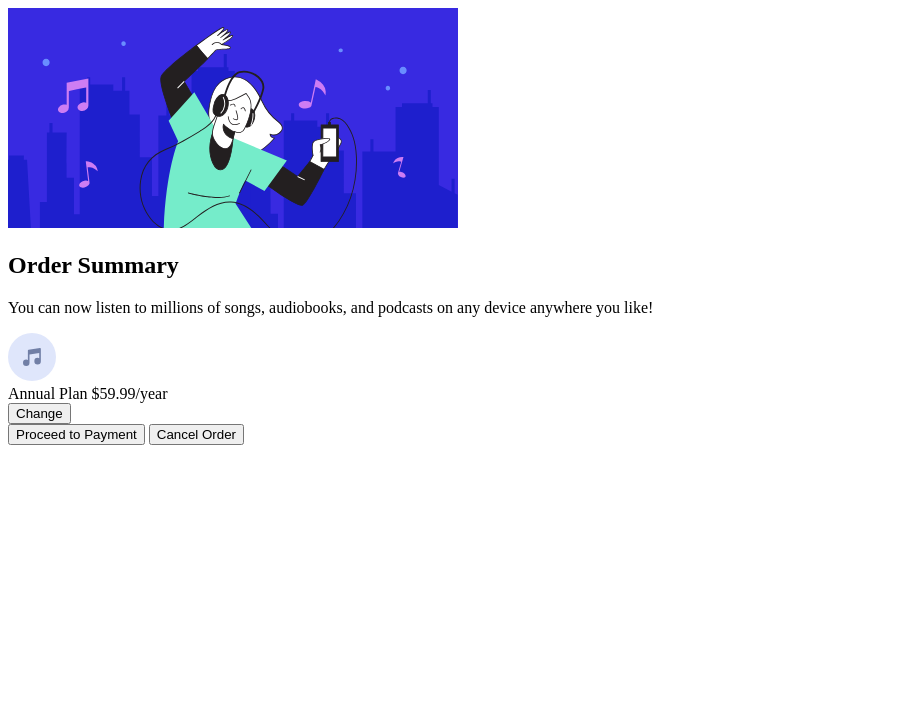
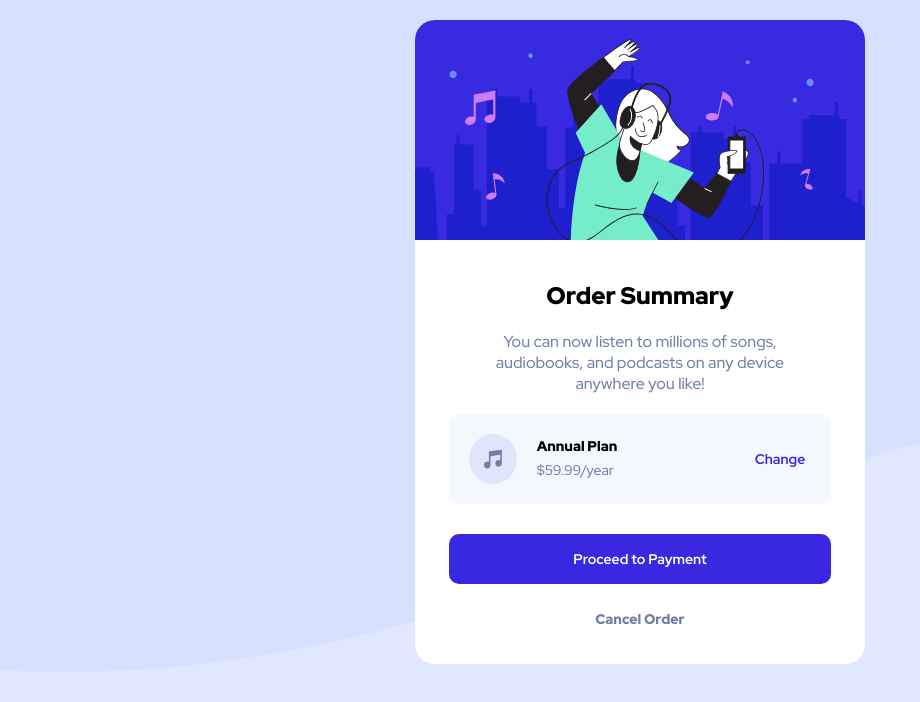
Before and after one commit to limhizy15/order-summary-component, a plain HTML site: page index.html in a window 1280 px wide. Shown: the whole page, without its empty margins (0-920 px from the left). Drawn offline with Linux system fonts and the light colour scheme.

Commit message:
CSS styling (static)

```diff
--- a/index.html
+++ b/index.html
@@ -6,6 +6,11 @@
   <link rel="icon" type="image/png" sizes="32x32" href="./images/favicon-32x32.png">
   <title>Frontend Mentor | Order summary card</title>
   <link rel="stylesheet" href="style.css">
+  <!-- font -->
+  <link rel="preconnect" href="https://fonts.googleapis.com">
+  <link rel="preconnect" href="https://fonts.gstatic.com" crossorigin>
+  <link href="https://fonts.googleapis.com/css2?family=Red+Hat+Display:wght@500;700;900&display=swap" rel="stylesheet">
+
   <!-- Feel free to remove these styles or customise in your own stylesheet 👍 -->
   <!-- <style>
     .attribution { font-size: 11px; text-align: center; }
--- a/style.css
+++ b/style.css
@@ -0,0 +1,114 @@
+:root {
+  /* Color */
+  --color-pale-blue: hsl(225, 100%, 94%);
+  --color-bright-blue: hsl(245, 75%, 52%);
+  --color-very-pale-blue: hsl(225, 100%, 98%);
+  --color-desaturated-blue: hsl(224, 23%, 55%);
+  --color-dark-blue: hsl(223, 47%, 23%);
+}
+
+* {
+  box-sizing: border-box;
+  font-family: 'Red Hat Display', sans-serif;
+}
+
+body {
+  background: url(images/pattern-background-desktop.svg) center/cover no-repeat;
+  background-color: var(--color-pale-blue);
+}
+
+.card {
+  background-color: white;
+  width: 450px;
+  margin: 0 auto;
+  margin-top: 20px;
+  display: flex;
+  flex-direction: column;
+  align-items: center;
+  justify-content: center;
+  border-radius: 20px;
+  overflow: hidden;
+}
+
+.card__title {
+  margin-top: 40px;
+  font-weight: 900;
+}
+
+.card__description {
+  text-align: center;
+  margin: 0 50px;
+  color: var(--color-desaturated-blue);
+  font-size: 16px;
+  margin-bottom: 20px;
+}
+
+.card__price {
+  background-color: var(--color-very-pale-blue);
+  display: flex;
+  justify-content: center;
+  width: 85%;
+  justify-content: flex-start;
+  padding: 20px 20px;
+  margin-bottom: 30px;
+  border-radius: 10px;
+}
+
+.icon {
+  margin-right: 20px;
+}
+
+.info {
+  line-height: 24px;
+}
+
+.info__title,
+.info__price {
+  display: block;
+  font-size: 14px;
+}
+
+.info__title {
+  font-weight: 900;
+}
+
+.info__price {
+  color: var(--color-desaturated-blue);
+}
+
+.change {
+  border: none;
+  background-color: transparent;
+  margin-left: auto;
+  font-size: 14px;
+  font-weight: 700;
+  color: var(--color-bright-blue);
+  line-height: 48px;
+  cursor: pointer;
+}
+
+.payment,
+.cancel {
+  width: 85%;
+  height: 50px;
+  cursor: pointer;
+}
+
+.payment {
+  background-color: var(--color-bright-blue);
+  color: white;
+  font-size: 14px;
+  font-weight: 700;
+  border: none;
+  margin-bottom: 10px;
+  border-radius: 10px;
+}
+
+.cancel {
+  background-color: transparent;
+  color: var(--color-desaturated-blue);
+  border: none;
+  font-size: 14px;
+  font-weight: 900;
+  margin-bottom: 20px;
+}
```
Also changed, not shown: 1 other file.
